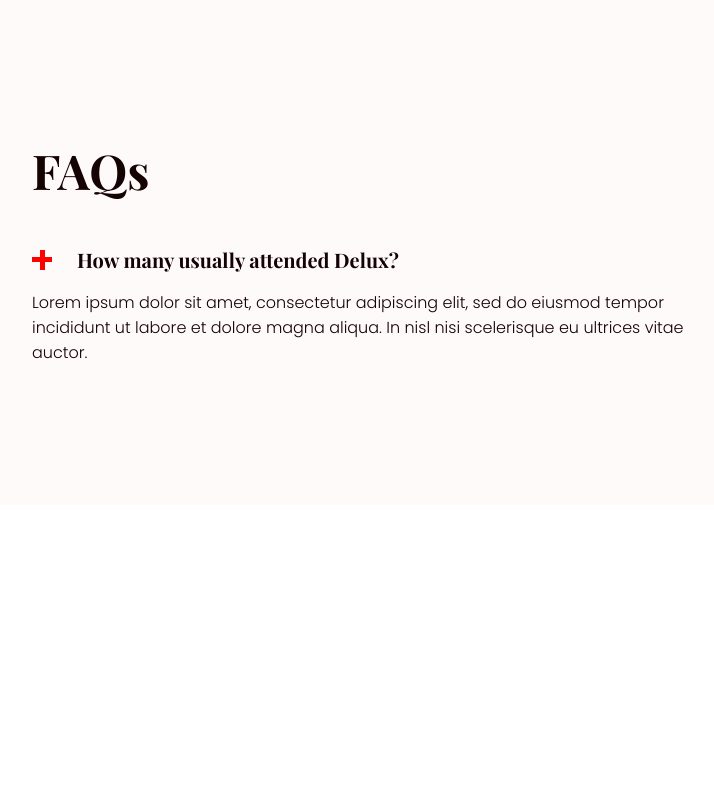
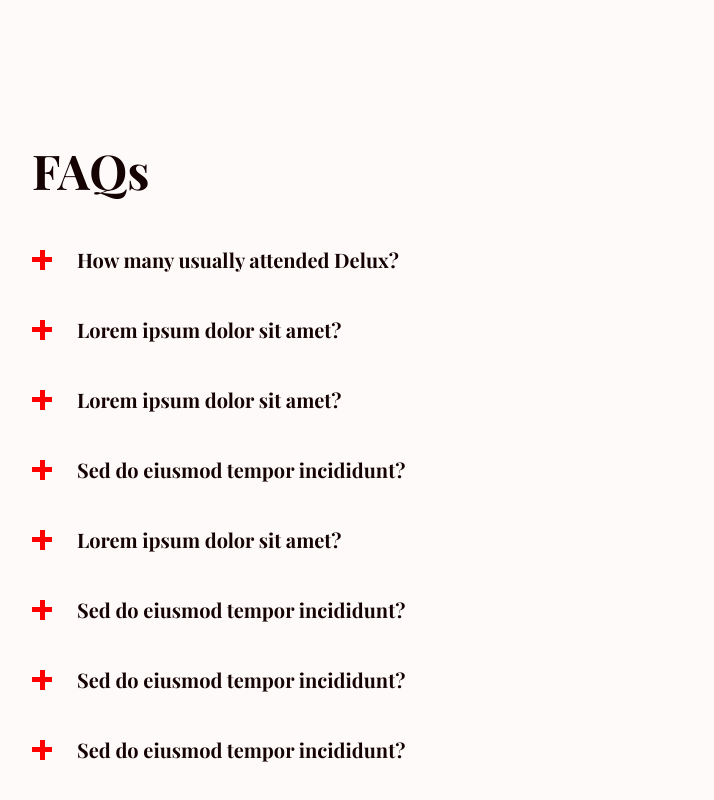
Before and after one commit to gigaamiridze/Delux, a website: page index.html in a window 1280 px wide. Shown: the part 3998-4798 px from the top of the page, without its empty margins (52-766 px from the left). Before the commit the page ends 4503 px from the top, so only its background shows below. Drawn offline with nearby package versions, Linux system fonts and the light colour scheme.

Commit message:
Added other questions and answers

```diff
--- a/index.html
+++ b/index.html
@@ -361,6 +361,90 @@
               <p>Lorem ipsum dolor sit amet, consectetur adipiscing elit, sed do eiusmod tempor incididunt ut labore et dolore magna aliqua. In nisl nisi scelerisque eu ultrices vitae auctor.</p>
             </div>
           </div>
+          <div class="faq-wrapper">
+            <div class="faq-question">
+              <div class="plus-box">
+                <div class="plus"></div>
+                <div class="plus"></div>
+              </div>
+              <p>Lorem ipsum dolor sit amet?</p>
+            </div>
+            <div class="faq-answer">
+              <p>Lorem ipsum dolor sit amet, consectetur adipiscing elit, sed do eiusmod tempor incididunt ut labore et dolore magna aliqua. In nisl nisi scelerisque eu ultrices vitae auctor. Lorem ipsum dolor sit amet, consectetur adipiscing elit, sed do eiusmod tempor incididunt ut labore et dolore magna aliqua. Ut enim ad minim veniam, quis nostrud exercitation.</p>
+            </div>
+          </div>
+          <div class="faq-wrapper">
+            <div class="faq-question">
+              <div class="plus-box">
+                <div class="plus"></div>
+                <div class="plus"></div>
+              </div>
+              <p>Lorem ipsum dolor sit amet?</p>
+            </div>
+            <div class="faq-answer">
+              <p>Lorem ipsum dolor sit amet, consectetur adipiscing elit.</p>
+            </div>
+          </div>
+          <div class="faq-wrapper">
+            <div class="faq-question">
+              <div class="plus-box">
+                <div class="plus"></div>
+                <div class="plus"></div>
+              </div>
+              <p>Sed do eiusmod tempor incididunt?</p>
+            </div>
+            <div class="faq-answer">
+              <p>Lorem ipsum dolor sit amet, consectetur adipiscing elit, sed do eiusmod tempor incididunt ut labore et dolore magna aliqua. In nisl nisi scelerisque eu ultrices vitae auctor. Lorem ipsum dolor sit amet, consectetur adipiscing elit, sed do eiusmod tempor incididunt ut labore et dolore magna aliqua. Ut enim ad minim veniam, quis nostrud exercitation. sed do eiusmod tempor incididunt. sed do eiusmod tempor incididunt.</p>
+            </div>
+          </div>
+          <div class="faq-wrapper">
+            <div class="faq-question">
+              <div class="plus-box">
+                <div class="plus"></div>
+                <div class="plus"></div>
+              </div>
+              <p>Lorem ipsum dolor sit amet?</p>
+            </div>
+            <div class="faq-answer">
+              <p>Lorem ipsum dolor sit amet, consectetur adipiscing elit, sed do eiusmod tempor incididunt ut labore et dolore magna aliqua. In nisl nisi scelerisque eu ultrices vitae auctor.</p>
+            </div>
+          </div>
+          <div class="faq-wrapper">
+            <div class="faq-question">
+              <div class="plus-box">
+                <div class="plus"></div>
+                <div class="plus"></div>
+              </div>
+              <p>Sed do eiusmod tempor incididunt?</p>
+            </div>
+            <div class="faq-answer">
+              <p>Lorem ipsum dolor sit amet, consectetur adipiscing elit, sed do eiusmod tempor incididunt ut labore et dolore magna aliqua. In nisl nisi scelerisque eu ultrices vitae auctor. Lorem ipsum dolor sit amet, consectetur adipiscing elit, sed do eiusmod tempor incididunt ut labore et dolore magna aliqua. Ut enim ad minim veniam, quis nostrud exercitation. sed do eiusmod tempor incididunt. sed do eiusmod tempor incididunt.</p>
+            </div>
+          </div>
+          <div class="faq-wrapper">
+            <div class="faq-question">
+              <div class="plus-box">
+                <div class="plus"></div>
+                <div class="plus"></div>
+              </div>
+              <p>Sed do eiusmod tempor incididunt?</p>
+            </div>
+            <div class="faq-answer">
+              <p>Lorem ipsum dolor sit amet, consectetur adipiscing elit, sed do eiusmod tempor incididunt ut labore et dolore magna aliqua. In nisl nisi scelerisque eu ultrices vitae auctor. Lorem ipsum dolor sit amet, consectetur adipiscing elit, sed do eiusmod tempor incididunt ut labore et dolore magna aliqua. Ut enim ad minim veniam, quis nostrud exercitation. sed do eiusmod tempor incididunt. sed do eiusmod tempor incididunt.</p>
+            </div>
+          </div>
+          <div class="faq-wrapper">
+            <div class="faq-question">
+              <div class="plus-box">
+                <div class="plus"></div>
+                <div class="plus"></div>
+              </div>
+              <p>Sed do eiusmod tempor incididunt?</p>
+            </div>
+            <div class="faq-answer">
+              <p>Lorem ipsum dolor sit amet, consectetur adipiscing elit, sed do eiusmod tempor incididunt ut labore et dolore magna aliqua. In nisl nisi scelerisque eu ultrices vitae auctor. Lorem ipsum dolor sit amet, consectetur adipiscing elit, sed do eiusmod tempor incididunt ut labore et dolore magna aliqua. Ut enim ad minim veniam, quis nostrud exercitation. sed do eiusmod tempor incididunt. sed do eiusmod tempor incididunt.</p>
+            </div>
+          </div>
         </div>
       </div>
     </section>
--- a/sass/main/_faqs.scss
+++ b/sass/main/_faqs.scss
@@ -18,7 +18,7 @@
         .faq-question {
           @include display(flex);
           align-items: center;
-          margin: 20px 0;
+          margin-top: 20px;
           cursor: pointer;
           .plus-box {
             width: 20px;
@@ -49,7 +49,8 @@
         .faq-answer {
           max-width: 666px;
           width: 100%;
-          margin-bottom: 50px;
+          margin: 20px 0;
+          display: none;
           p {
             @include text-property(16px, $poppins, $black, none);
             font-weight: $light;
```
Also changed, not shown: css/style.css.
